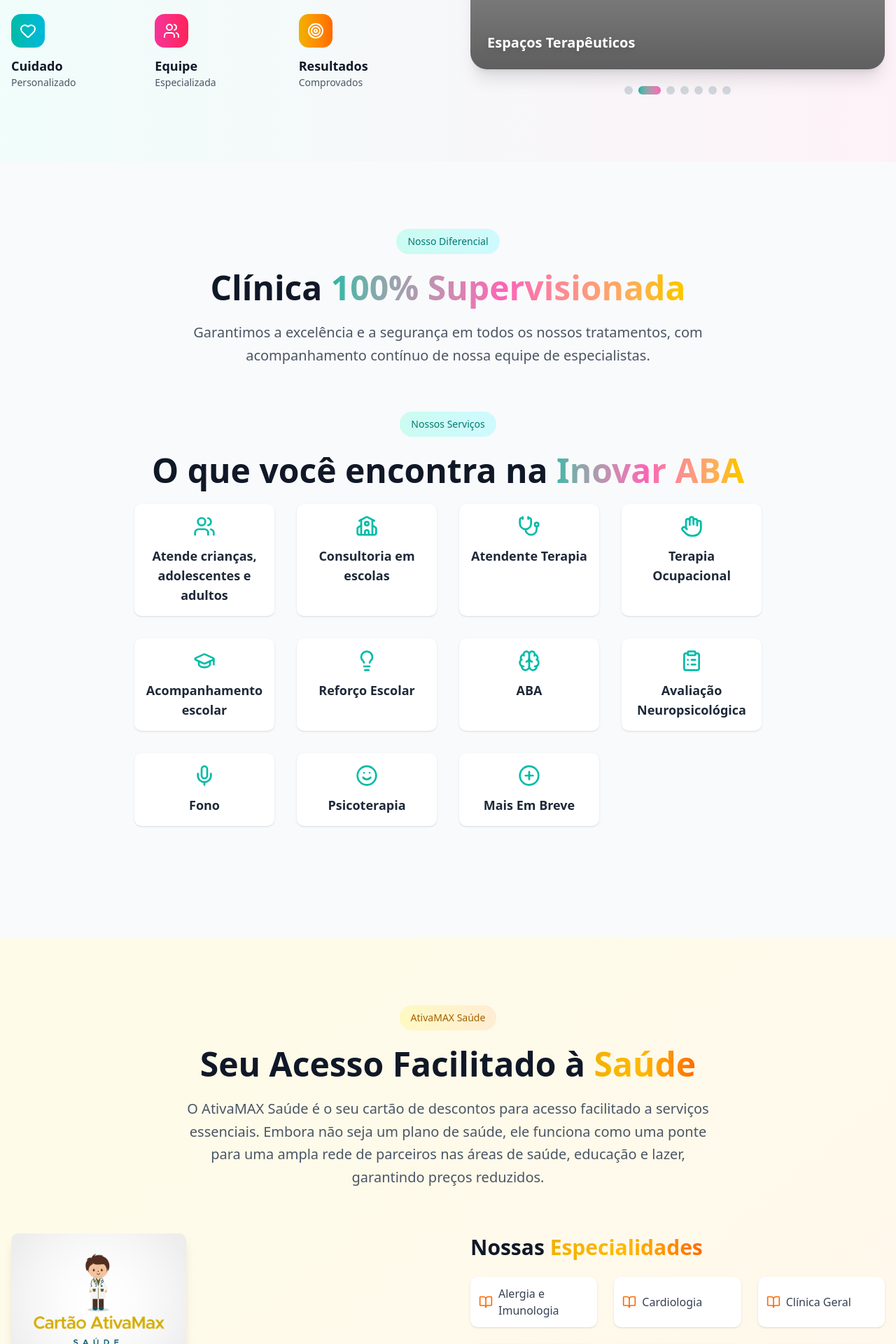
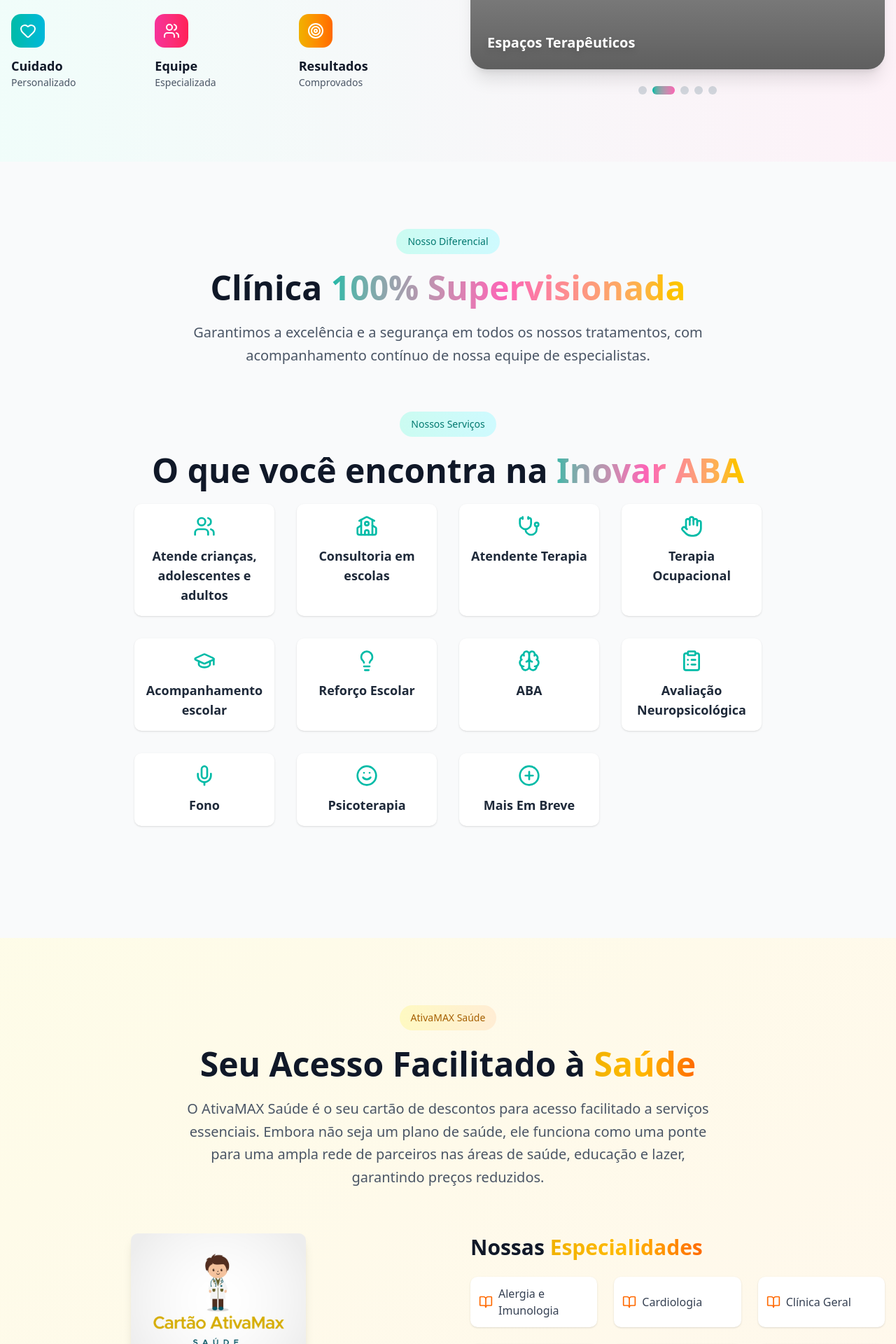
Before and after one commit to Patrick510/inovar_aba, a React (Vite) app: page / in a window 1280 px wide. Shown: the part 2360-4280 px from the top of the page at 70% size. Built offline with nearby package versions, Linux system fonts and the light colour scheme; grey boxes are pictures that could not be loaded.

Commit message:
feat: remove atividade2.jpg and atividade3.jpg from Mission component

```diff
--- a/src/components/AtivaMaxSection.tsx
+++ b/src/components/AtivaMaxSection.tsx
@@ -83,7 +83,7 @@ export default function AtivaMaxSection() {
         <div className="grid lg:grid-cols-2 gap-8 lg:gap-16 items-center">
           {/* AtivaMAX Logo and Benefits */}
           <div className="space-y-8 order-2 lg:order-1">
-            <div className="flex justify-center lg:justify-start mb-8">
+            <div className="flex justify-center lg:justify-center mb-8">
               <img
                 src="/ativamax.jpeg"
                 alt="AtivaMAX Saúde Logo"
--- a/src/components/Mission.tsx
+++ b/src/components/Mission.tsx
@@ -40,16 +40,6 @@ export default function Mission() {
       src: "/dinamica3.jpg?height=400&width=500",
       alt: "Atividades terapêuticas",
       title: "Atividades Terapêuticas",
-    },
-    {
-      src: "/atividade2.jpg?height=400&width=500",
-      alt: "Atividades de desenvolvimento",
-      title: "Atividades de desenvolvimento",
-    },
-    {
-      src: "/atividade3.jpg?height=400&width=500",
-      alt: "Momentos de lazer",
-      title: "Momentos de lazer",
     },
   ];
 
```
Also changed, not shown: public/atividade2.jpg (deleted), public/atividade3.jpg (deleted).
